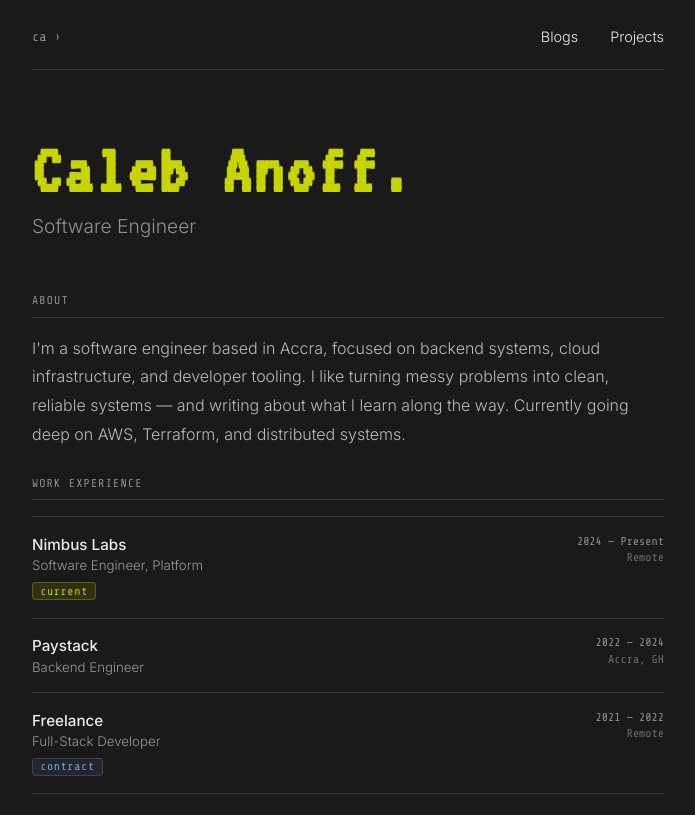
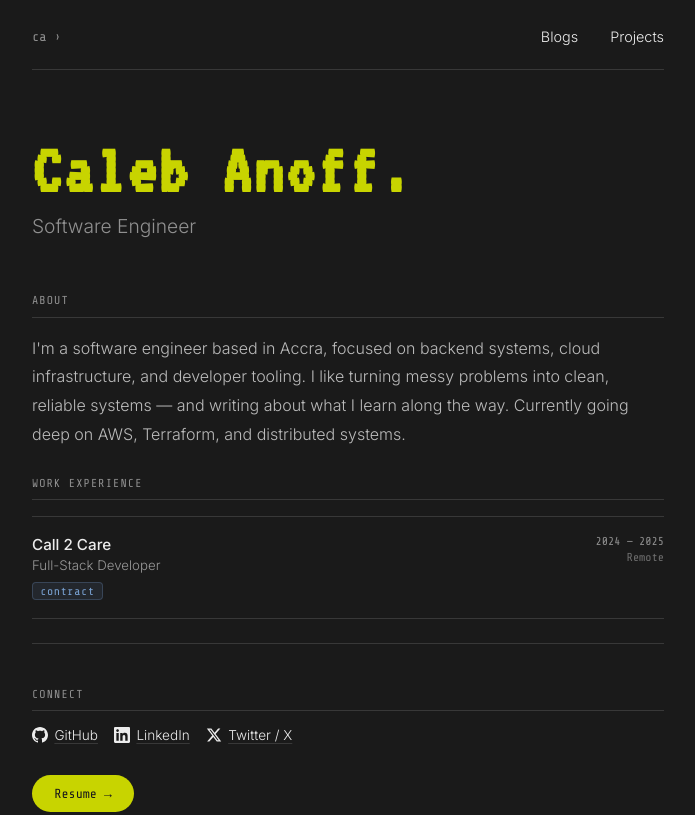
Before and after one commit to Anofff/my-portfolio, an Astro site: page / in a window 1280 px wide. Shown: the top 815 px of the page, without its empty margins (292-987 px from the left). Built offline with nearby package versions, Linux system fonts and the light colour scheme; Astro itself is replaced by a stand-in of ours.

Commit message:
refactor: update experience entries and comment out previous roles
Revise experience section by commenting out outdated entries and updating the company name and period for the current role. This change reflects a more accurate representation of professional experience while maintaining the structure for future updates.

```diff
--- a/src/data/index.js
+++ b/src/data/index.js
@@ -34,27 +34,27 @@ export const socials = [
 // badge: 'current' | 'contract' | null
 
 export const experience = [
-  {
-    id: 'exp-1',
-    company: 'Nimbus Labs',
-    role: 'Software Engineer, Platform',
-    period: '2024 — Present',
-    location: 'Remote',
-    badge: 'current',
-  },
-  {
-    id: 'exp-2',
-    company: 'Paystack',
-    role: 'Backend Engineer',
-    period: '2022 — 2024',
-    location: 'Accra, GH',
-    badge: null,
-  },
+  // {
+  //   id: 'exp-1',
+  //   company: 'Cloudfolio',
+  //   role: 'Software Engineer, Platform',
+  //   period: '2024 — Present',
+  //   location: 'Remote',
+  //   badge: 'current',
+  // },
+  // {
+  //   id: 'exp-2',
+  //   company: 'Paystack',
+  //   role: 'Backend Engineer',
+  //   period: '2022 — 2024',
+  //   location: 'Accra, GH',
+  //   badge: null,
+  // },
   {
     id: 'exp-3',
-    company: 'Freelance',
+    company: 'Call 2 Care',
     role: 'Full-Stack Developer',
-    period: '2021 — 2022',
+    period: '2024 — 2025',
     location: 'Remote',
     badge: 'contract',
   },
@@ -134,5 +134,4 @@ export const blogCategories = [
   { id: 'projects', label: 'Projects', color: 'var(--color-projects)' },
   { id: 'system-design', label: 'System Design', color: 'var(--color-system)' },
   { id: 'concepts', label: 'Concepts & Explainers', color: 'var(--color-concepts)' },
-  { id: 'competitive', label: 'Competitive Programming', color: 'var(--color-competitive)' },
 ]
```
